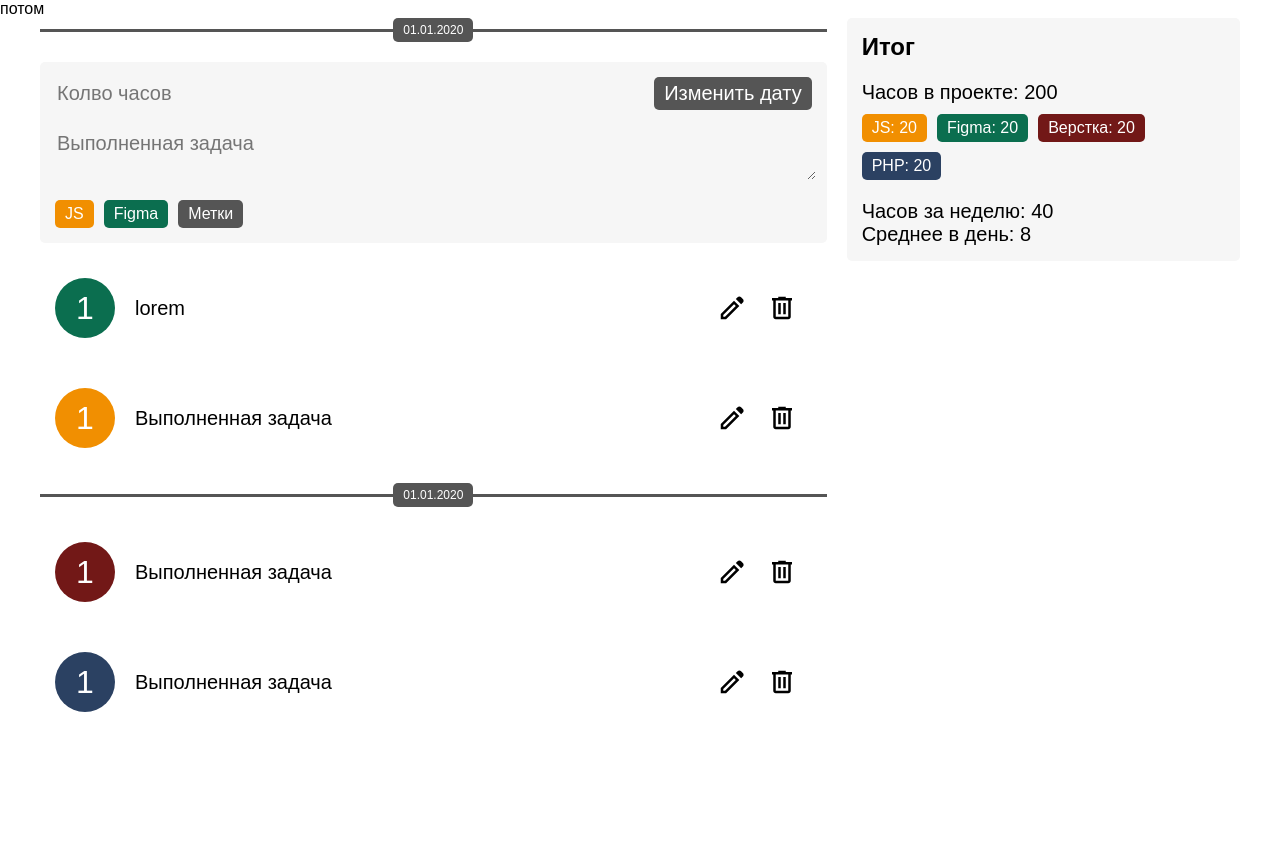
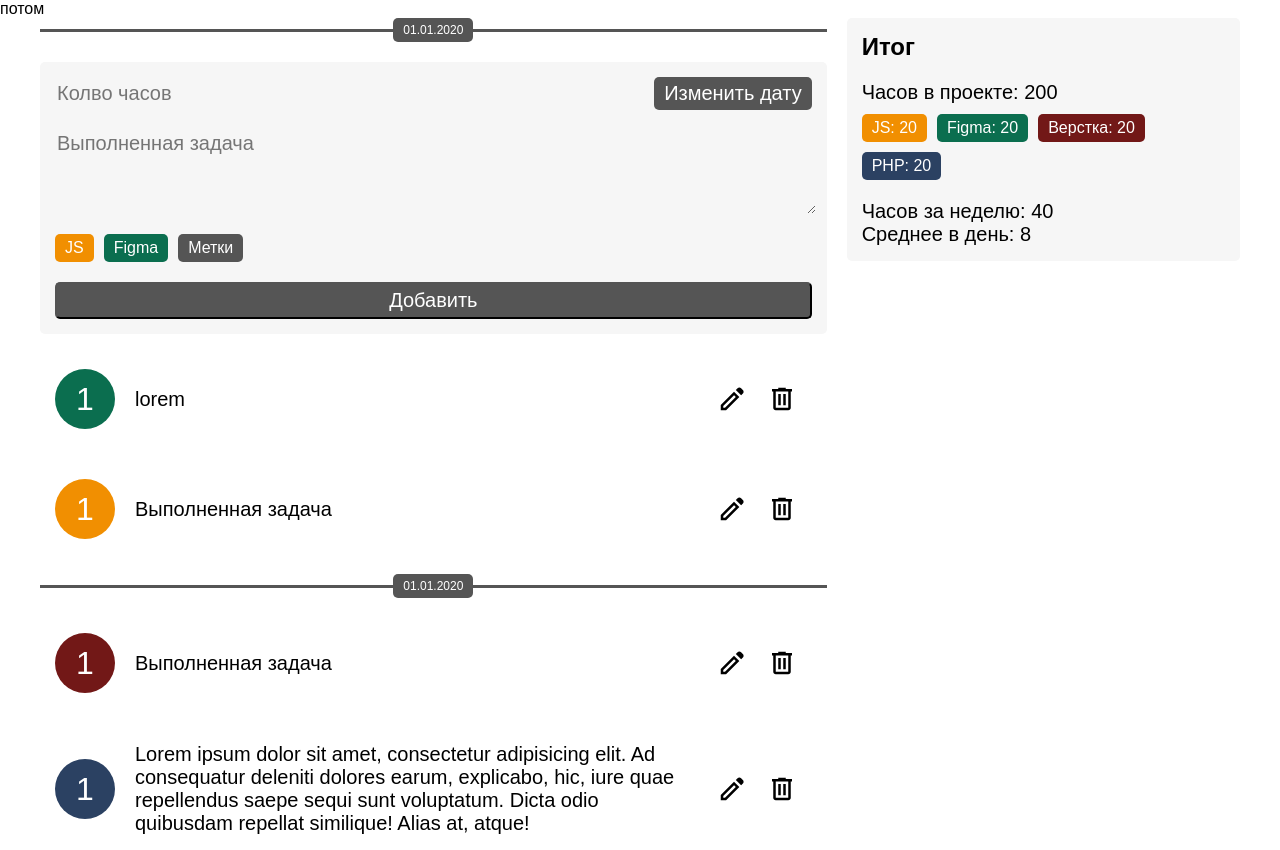
Before and after one commit to textilz/timeControl, a plain HTML site: page index.html in a window 1280 px wide. Before the commit the page ends 800 px from the top, so only its background shows below. Drawn offline with Linux system fonts and the light colour scheme.

Commit message:
complite form

```diff
--- a/assets/css/style.css
+++ b/assets/css/style.css
@@ -226,8 +226,17 @@ body {
     gap: var(--gutter);
 }
 
+.hourly-item_add .hourly-item__content {
+    display: flex;
+    align-items: center;
+    justify-content: space-between;
+}
+
+
+
 .hourly-item__content {
-    display: flex;
+    display: grid;
+    grid-template-columns: auto 1fr;
     align-items: center;
     justify-content: space-between;
 }
@@ -260,7 +269,7 @@ body {
     font-family: sans-serif;
     background-color: var(--color-bg-component);
     resize: vertical;
-    min-height: 30px;
+    min-height: 80px;
 }
 
 .hourly-item_add .tags {
@@ -288,3 +297,12 @@ body {
     flex-direction: column;
     gap: 10px;
 }
+
+.hourly-item__submit {
+    border-radius: var(--border-radius);
+    background-color: var(--color-gray);
+    color: white;
+    padding: 5px var(--padding);
+    font-size: var(--text);
+    cursor: pointer;
+}
--- a/index.html
+++ b/index.html
@@ -43,6 +43,7 @@
 								</ul>
 							</div>
 						</div>
+						<button type="submit" class="hourly-item__submit">Добавить</button>
 					</form>
 				</div>
 				<div class="hourly-item hourly-item_green">
@@ -122,7 +123,7 @@
 							1
 						</div>
 						<div class="hourly-item__task">
-							Выполненная задача
+							Lorem ipsum dolor sit amet, consectetur adipisicing elit. Ad consequatur deleniti dolores earum, explicabo, hic, iure quae repellendus saepe sequi sunt voluptatum. Dicta odio quibusdam repellat similique! Alias at, atque!
 						</div>
 					</div>
 					<div class="hourly-item__content hourly-item__content_buttons">
```
